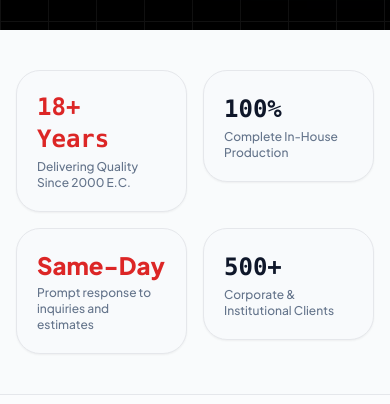
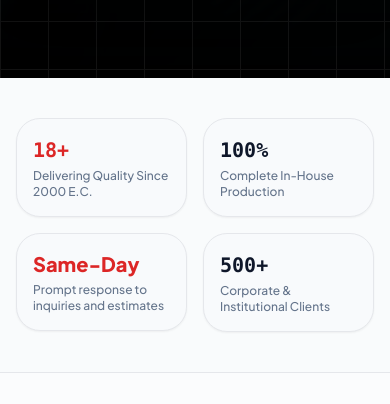
Before and after one commit to yopeman/gt-printing-press-website, a Next.js app: page /en in a window 390 px wide. Shown: the part 1100-1504 px from the top of the page. Built offline with nearby package versions, Linux system fonts and the light colour scheme; no server answers; the database is empty.

Commit message:
feat: implement localized home page with service showcase and trust sections

```diff
--- a/src/app/[locale]/page.tsx
+++ b/src/app/[locale]/page.tsx
@@ -97,17 +97,17 @@ export default function HomePage() {
       <section className="py-10 bg-surface/80 border-b border-border/80 backdrop-blur-md">
         <div className="container mx-auto px-4 sm:px-6 lg:px-8">
           <div className="grid grid-cols-2 md:grid-cols-4 gap-4">
-            <TiltCard className="p-5 text-left border border-border/80 hover:border-brand-red/40 transition-colors">
-              <div className="text-2xl sm:text-3xl font-extrabold text-brand-red mb-1">
-                <AnimatedCounter value={18} suffix="+ Years" duration={1.8} />
+            <TiltCard className="p-4 sm:p-5 text-left border border-border/80 hover:border-brand-red/40 transition-colors">
+              <div className="text-xl sm:text-2xl lg:text-3xl font-extrabold text-brand-red mb-1">
+                <AnimatedCounter value={18} suffix="+" duration={1.8} />
               </div>
               <div className="text-xs text-foreground-muted font-medium">
                 {t("stats.experienceLabel")}
               </div>
             </TiltCard>
 
-            <TiltCard className="p-5 text-left border border-border/80 hover:border-brand-red/40 transition-colors">
-              <div className="text-2xl sm:text-3xl font-extrabold text-foreground mb-1">
+            <TiltCard className="p-4 sm:p-5 text-left border border-border/80 hover:border-brand-red/40 transition-colors">
+              <div className="text-xl sm:text-2xl lg:text-3xl font-extrabold text-foreground mb-1">
                 <AnimatedCounter value={100} suffix="%" duration={1.5} />
               </div>
               <div className="text-xs text-foreground-muted font-medium">
@@ -115,8 +115,8 @@ export default function HomePage() {
               </div>
             </TiltCard>
 
-            <TiltCard className="p-5 text-left border border-border/80 hover:border-brand-red/40 transition-colors">
-              <div className="text-2xl sm:text-3xl font-extrabold text-brand-red mb-1">
+            <TiltCard className="p-4 sm:p-5 text-left border border-border/80 hover:border-brand-red/40 transition-colors">
+              <div className="text-xl sm:text-2xl lg:text-3xl font-extrabold text-brand-red mb-1 truncate">
                 {t("stats.turnaround")}
               </div>
               <div className="text-xs text-foreground-muted font-medium">
@@ -124,8 +124,8 @@ export default function HomePage() {
               </div>
             </TiltCard>
 
-            <TiltCard className="p-5 text-left border border-border/80 hover:border-brand-red/40 transition-colors">
-              <div className="text-2xl sm:text-3xl font-extrabold text-foreground mb-1">
+            <TiltCard className="p-4 sm:p-5 text-left border border-border/80 hover:border-brand-red/40 transition-colors">
+              <div className="text-xl sm:text-2xl lg:text-3xl font-extrabold text-foreground mb-1">
                 <AnimatedCounter value={500} suffix="+" duration={2} />
               </div>
               <div className="text-xs text-foreground-muted font-medium">
--- a/src/components/home/hero-background-slider.tsx
+++ b/src/components/home/hero-background-slider.tsx
@@ -260,7 +260,7 @@ export function HeroBackgroundSlider({ onOpenQuoteModal }: HeroBackgroundSliderP
       </div>
 
       {/* Main Hero Content */}
-      <div className="container relative z-10 mx-auto px-4 py-10 sm:px-6 sm:py-16 md:py-24 lg:px-8">
+      <div className="container relative z-10 mx-auto px-4 pt-8 pb-24 sm:px-6 sm:py-16 md:py-24 lg:px-8">
         <div className="grid grid-cols-1 items-center gap-10 lg:grid-cols-12 lg:gap-8">
           {/* Left: dynamic brand content */}
           <div className="space-y-6 text-center sm:space-y-8 lg:col-span-7 lg:text-left xl:col-span-6">
```
